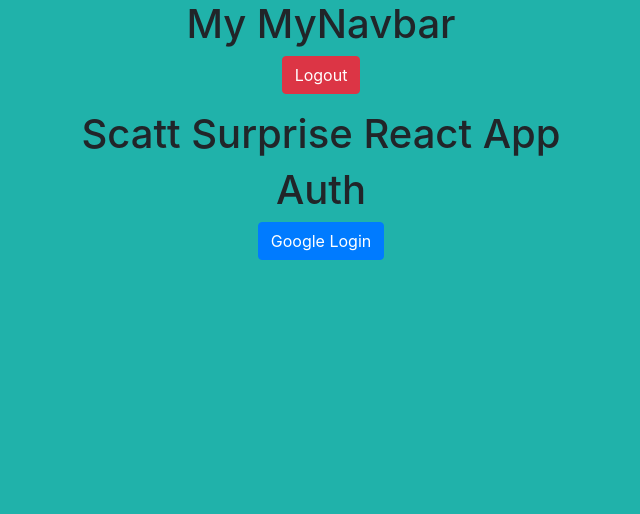
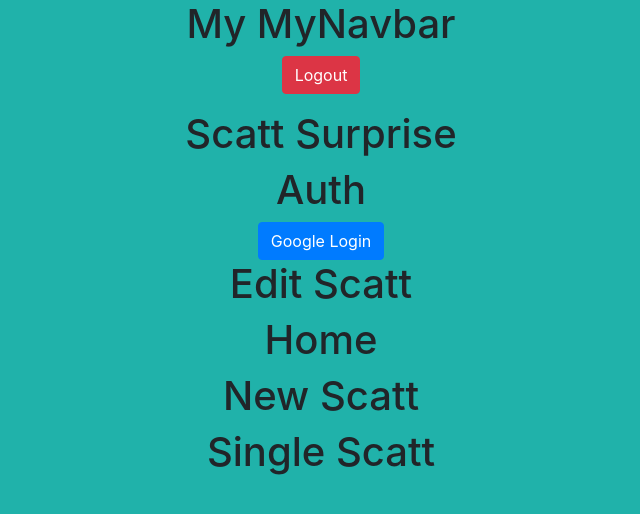
Before and after one commit to joeypetrone/scatt-surprise, a React (Create React App) app: page / in a window 1280 px wide. Shown: the top 514 px of the page, without its empty margins (319-959 px from the left). Built offline with nearby package versions, Linux system fonts and the light colour scheme; no server answers.

Commit message:
components ready

```diff
--- a/src/App/App.js
+++ b/src/App/App.js
@@ -3,10 +3,16 @@
 import 'firebase/auth';
 import './App.scss';
 
-import Auth from '../components/pages/Auth/Auth';
 import MyNavbar from '../components/shared/MyNavbar/MyNavbar';
 
+import Auth from '../components/pages/Auth/Auth';
+import NewScatt from '../components/pages/NewScatt/NewScatt';
+import SingleScatt from '../components/pages/SingleScatt/SingleScatt';
+import Home from '../components/pages/Home/Home';
+import EditScatt from '../components/pages/EditScatt/EditScatt';
+
 import fdConnection from '../helpers/data/connection';
+
 
 fdConnection();
 
@@ -33,8 +39,12 @@
     return (
       <div className="App">
         <MyNavbar />
-        <h1 className="mt-3">Scatt Surprise React App</h1>
+        <h1 className="mt-3">Scatt Surprise</h1>
         <Auth />
+        <EditScatt />
+        <Home />
+        <NewScatt />
+        <SingleScatt />
       </div>
     );
   }
--- /dev/null
+++ b/src/components/pages/EditScatt/EditScatt.js
@@ -0,0 +1,15 @@
+import React from 'react';
+
+import './EditScatt.scss';
+
+class EditScatt extends React.Component {
+  render() {
+    return (
+      <div className="EditScatt">
+        <h1>Edit Scatt</h1>
+      </div>
+    );
+  }
+}
+
+export default EditScatt;
--- /dev/null
+++ b/src/components/pages/EditScatt/EditScatt.scss
@@ -0,0 +1,3 @@
+.EditScatt {
+  display: block;
+}
--- /dev/null
+++ b/src/components/pages/Home/Home.js
@@ -0,0 +1,15 @@
+import React from 'react';
+
+import './Home.scss';
+
+class Home extends React.Component {
+  render() {
+    return (
+      <div className="Home">
+        <h1>Home</h1>
+      </div>
+    );
+  }
+}
+
+export default Home;
--- /dev/null
+++ b/src/components/pages/Home/Home.scss
@@ -0,0 +1,3 @@
+.Home {
+  display: block;
+}
--- /dev/null
+++ b/src/components/pages/NewScatt/NewScatt.js
@@ -0,0 +1,15 @@
+import React from 'react';
+
+import './NewScatt.scss';
+
+class NewScatt extends React.Component {
+  render() {
+    return (
+      <div className="NewScatt">
+        <h1>New Scatt</h1>
+      </div>
+    );
+  }
+}
+
+export default NewScatt;
--- /dev/null
+++ b/src/components/pages/NewScatt/NewScatt.scss
@@ -0,0 +1,3 @@
+.NewScatt {
+  display: block;
+}
--- /dev/null
+++ b/src/components/pages/SingleScatt/SingleScatt.js
@@ -0,0 +1,15 @@
+import React from 'react';
+
+import './SingleScatt.scss';
+
+class SingleScatt extends React.Component {
+  render() {
+    return (
+      <div className="SingleScatt">
+        <h1>Single Scatt</h1>
+      </div>
+    );
+  }
+}
+
+export default SingleScatt;
--- /dev/null
+++ b/src/components/pages/SingleScatt/SingleScatt.scss
@@ -0,0 +1,3 @@
+.SingleScatt {
+  display: block;
+}
```
